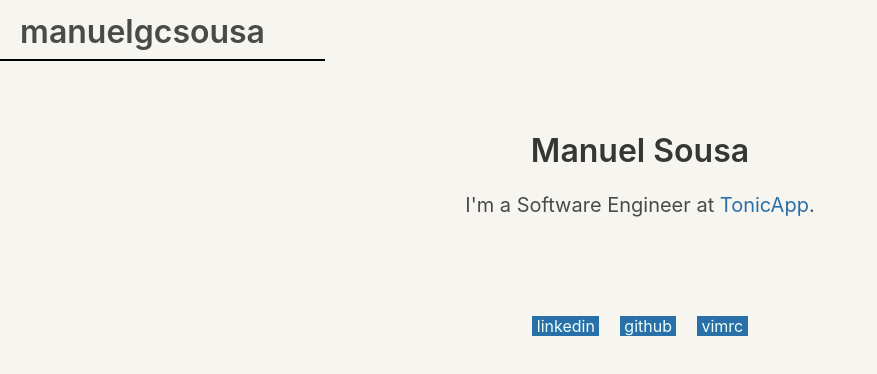
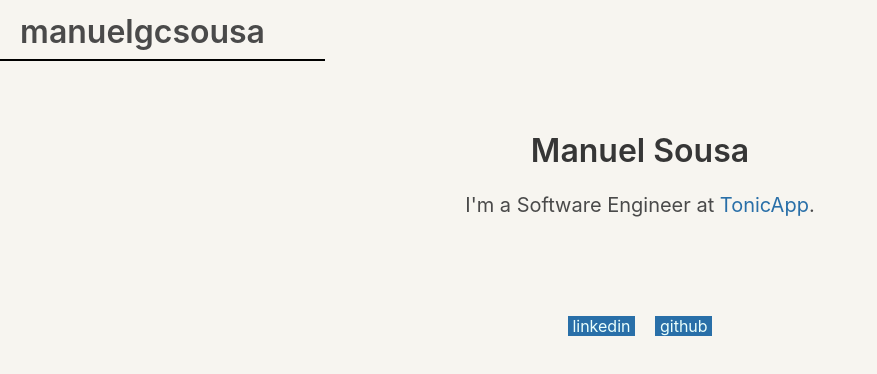
Before and after one commit to manuelgcsousa/manuelgcsousa.github.io, a plain HTML site: page index.html in a window 1280 px wide. Shown: the whole page, without its empty margins (0-877 px from the left). Drawn offline with nearby package versions, Linux system fonts and the light colour scheme.

Commit message:
Remove vimrc from html

```diff
--- a/index.html
+++ b/index.html
@@ -44,7 +44,6 @@
       <div class="content has-text-centered">
         <a class="mx-2 has-background-info-dark has-text-primary-light" href="https://linkedin.com/in/manuelgcsousa/">&nbsp;linkedin&nbsp;</a>
         <a class="mx-2 has-background-info-dark has-text-primary-light" href="https://github.com/manuelgcsousa">&nbsp;github&nbsp;</a>
-        <a class="mx-2 has-background-info-dark has-text-primary-light" href="./resources/vimrc">&nbsp;vimrc&nbsp;</a>
       </div>
     </footer>
   </body>
```
